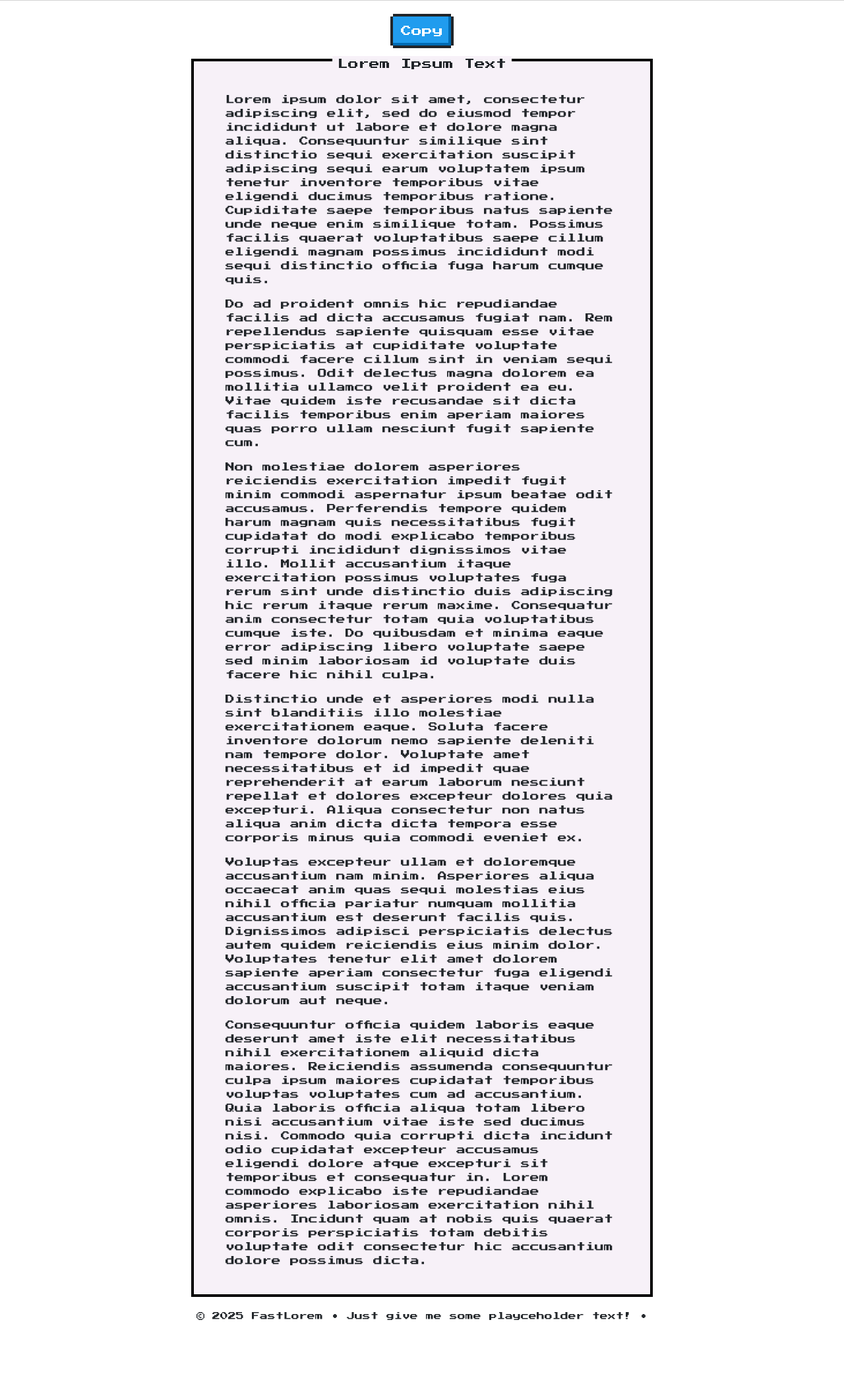
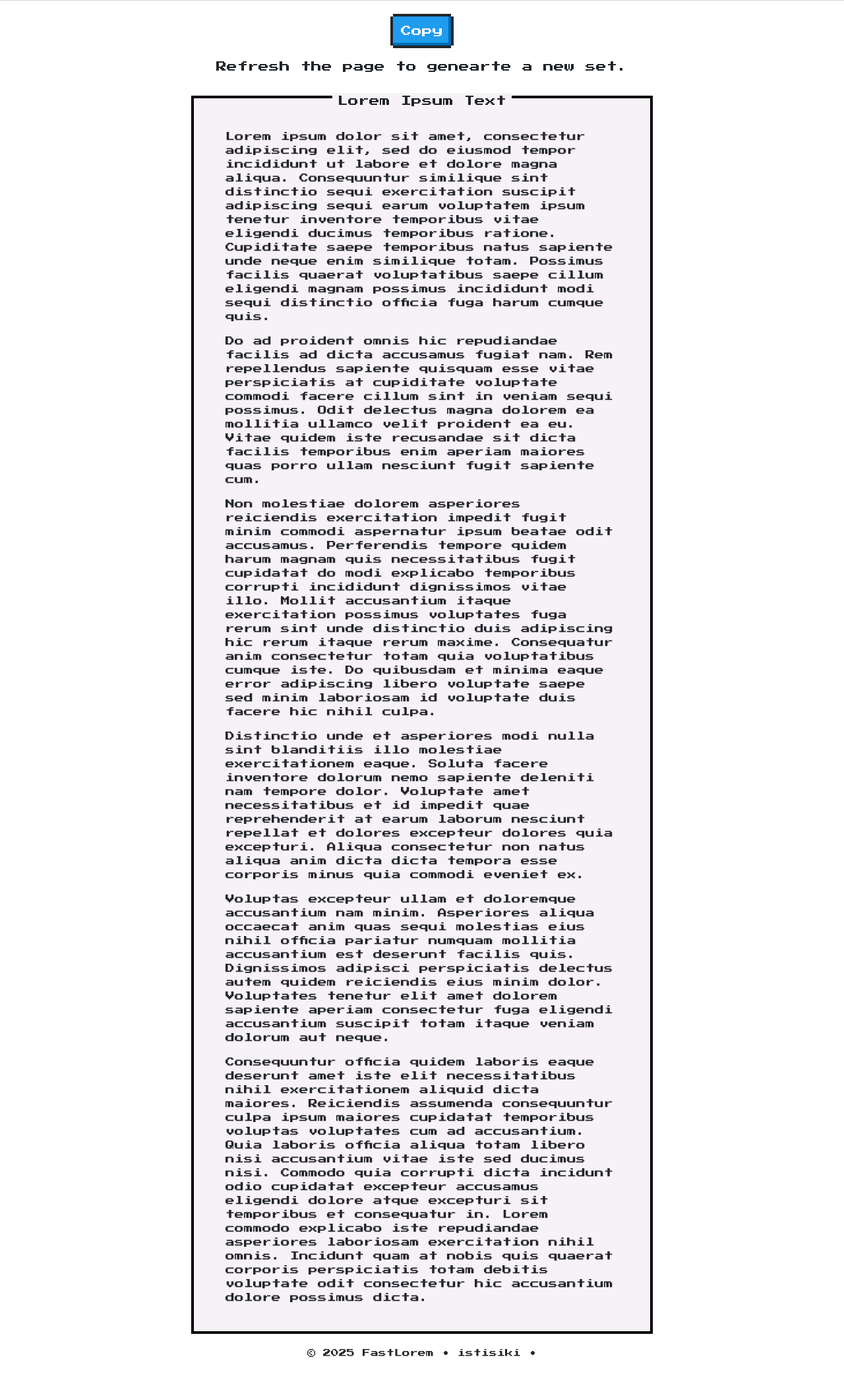
Before and after one commit to istisiki/fastlorem, a plain HTML site: page index.html in a window 1280 px wide. Shown: the part 115-2210 px from the top of the page at 66% size. Before the commit the page ends 2167 px from the top, so only its background shows below. Drawn offline with nearby package versions, Linux system fonts and the light colour scheme.

Commit message:
final fix then live

```diff
--- a/index.html
+++ b/index.html
@@ -151,6 +151,9 @@
           Copy
         </button>
       </div>
+      <div class="controls">
+        <p>Refresh the page to genearte a new set.</p>
+      </div>
 
       <div id="mainContent" class="main-content">
         <div class="nes-container with-title is-centered">
@@ -173,7 +176,7 @@
       </div>
     </div>
     <footer>
-      <p>&copy; 2025 FastLorem • Just give me some playceholder text! •</p>
+      <p>&copy; 2025 FastLorem • istisiki •</p>
     </footer>
 
     <dialog id="copyNotification" class="nes-dialog" id="dialog-rounded">
```
Also changed, not shown: 3 other files.
